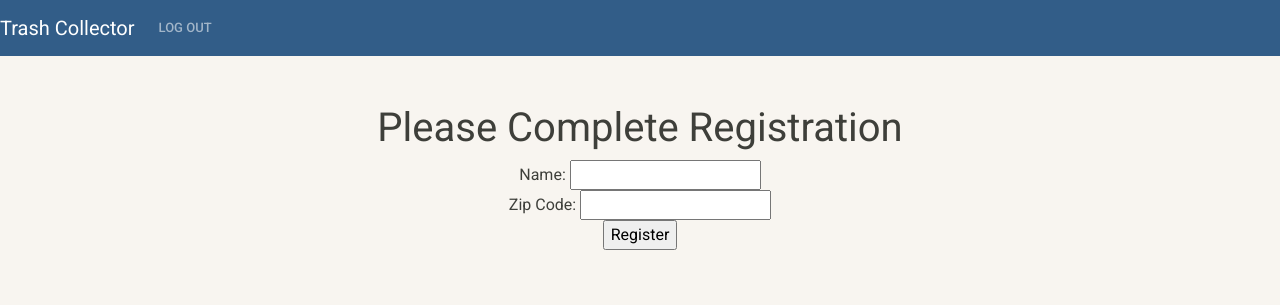
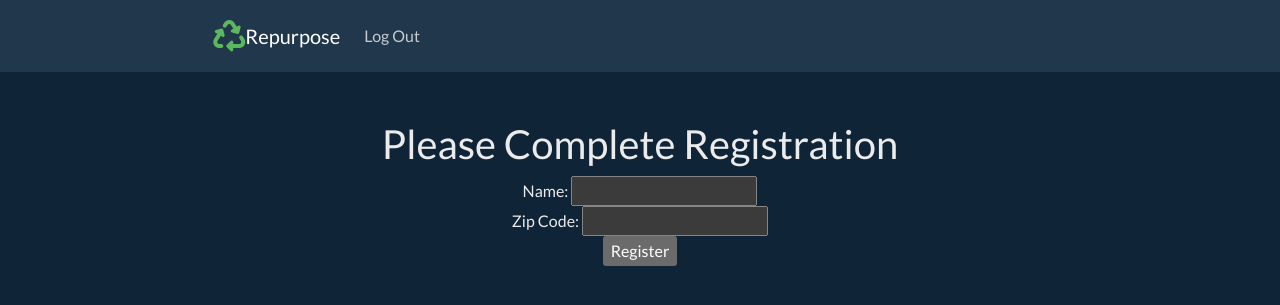
Before and after one commit to DustinFlynn297/TrashCollector, a Django app: page /employees/new/ in a window 1280 px wide. Shown: the top 305 px of the page. Run offline with Django 3.2, Linux system fonts and the light colour scheme; the visitor is signed in with stand-in values (Sample User, id 1); some libraries are stand-ins or nearby versions.

Commit message:
added styling to navbar and logo

```diff
--- a/trash_collector/templates/base.html
+++ b/trash_collector/templates/base.html
@@ -4,27 +4,29 @@
 
     <meta charset="utf-8">
     <meta name="viewport" content="width=device-width, initial-scale=1, shrink-to-fit=no">
-  <!-- Bootstrap CSS -->
-  <link href="https://cdn.jsdelivr.net/npm/bootstrap@5.1.1/dist/css/bootstrap.min.css" rel="stylesheet" integrity="sha384-F3w7mX95PdgyTmZZMECAngseQB83DfGTowi0iMjiWaeVhAn4FJkqJByhZMI3AhiU" crossorigin="anonymous">
     <!-- Bootstrap Theme -->
-  <link href="https://bootswatch.com/5/sandstone/bootstrap.css" rel="stylesheet">
+    <link href="https://bootswatch.com/5/superhero/bootstrap.css" rel="stylesheet">
     <link rel="stylesheet" href="https://bootswatch.com/_vendor/font-awesome/css/font-awesome.min.css">
     <link rel="stylesheet" href="https://bootswatch.com/_vendor/prismjs/themes/prism-okaidia.css">
     <title>{% block title %}{% endblock %}</title>
 
   </head>
-  <body class="bg-light">
+  <body>
   {% if user.is_authenticated %}
-  <nav class="navbar navbar-expand-lg navbar-dark bg-primary">
-    <a class="navbar-brand" href="#">Trash Collector</a>
+  <div class="navbar navbar-expand-lg  navbar-dark bg-dark">
+    <div class="col-2 bg-dark"></div>
+    <nav class="navbar navbar-expand-lg navbar-dark bg-dark">
+      <i class="fas fa-recycle fa-2x text-success"></i>
+      <a class="navbar-brand text-inverse" href="#">Repurpose</a>
       <div class="navbar-nav">
       {% block navbar %}{% endblock %}
-    <a class="nav-item nav-link" href="{% url 'logout' %}">Log Out</a>
+      <a class="nav-item nav-link justify-content-end" href="{% url 'logout' %}">Log Out</a>
       </div>
     </nav>
+  </div>
   {% endif %}
   <main>
-      <div class="container">
+    <div class="container-fluid">
       <div class="row">
         <div class="col-2"></div>
         <div class="col-8" align="center">
```
Lines whose indentation alone changed are shown as unchanged.
